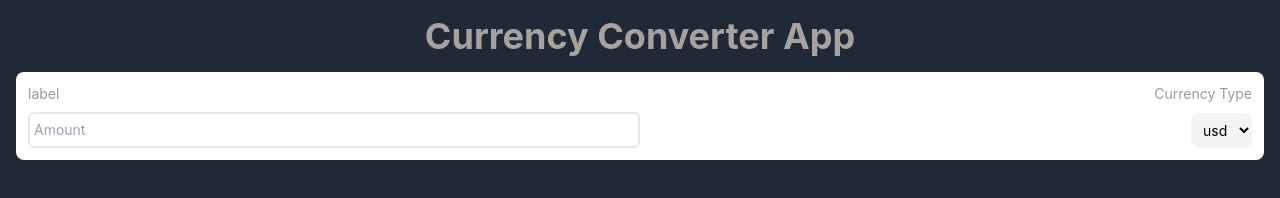
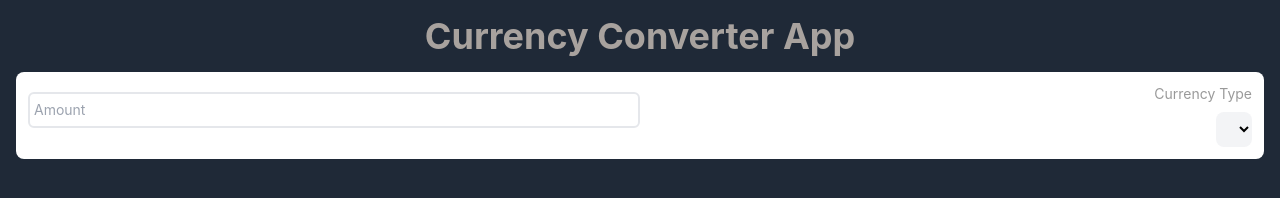
Before and after one commit to chriswilder3/Curreny-Converter-React-App, a React (Vite) app: page / in a window 1280 px wide. Shown: the top 198 px of the page. Built offline with nearby package versions, Linux system fonts and the light colour scheme.

Commit message:
completed InputBox component

```diff
--- a/src/components/InputBox.jsx
+++ b/src/components/InputBox.jsx
@@ -1,31 +1,89 @@
+import { useId } from "react";
 
-function InputBox({ label, extraClasses = "",}) {
+ // In this component, we need to update many things, based
+ // on several things, to know whether these things changed
+ // We will receive these changes as args
 
+
+
+function InputBox({ label,
+                    extraClasses = "",
+                    amount,
+                    onAmountChange,
+                    onCurrencyChange,
+                    currencyOptions = [],
+                    selectCurrency = "usd" ,
+                    amountDisable = false,
+                    currencyDisable = false
+                }
+    ) {
+    // Label is type of currency, ex: usd,inr
+    // extraClasses is for additional styling if needed
+    // amount is number we want to display.
+    // onAmountChange tells us whether amount has been changed,
+    // so that we can do something accordingly
+    // onCurrencyChange also tells us whether currency type
+    // was changed.
+    // currencyOptions is the list of all currency types we
+    // can convert into. for an empty arr. Its obtained from
+    // the API. Then we can loop through it.
+    // selectCurrency is used for changing the currency.
+
+    // Why are we taking so many args? Because remember We
+    // have 2 inputboxes, and when we swap them. We need
+    // to make all such related changes. Also when fetch
+    // data comesback we need to display related results
+    // in another inputbox also. Hence all these args.
+
+    const amountInputFieldId = useId()
+    // This hook generates a unique Id that can be used
+    // is ur programs. But NOTE : Never use
+    // useId for using as keys while looping through list.
 
     return (
         <div className={`bg-white p-3 rounded-lg mt-4 text-sm flex ${extraClasses} `}>
             <div className="w-1/2 flex flex-col">
-                <label  className="text-black/40 mb-2 self-start ">
-                    label
+                <label  htmlFor={amountInputFieldId} className="text-black/40 mb-2 self-start ">
+                    {label}
                 </label>
                 <input
-
+                    id={amountInputFieldId}
                     className="outline-none w-full bg-transparent py-1.5 border-2 rounded-md pl-1"
                     type="number"
-                    placeholder="Amount"
+                    placeholder="Amount" value={amount} disabled={amountDisable}
+                    onChange={ (e) => onAmountChange && onAmountChange( Number(e.target.value))}
+                    // What are we doing above?
+                    // Here whenever amount is written by user, we
+                    // need to trigger something to recalculate
+                    // everything. Hence We invoke here, the onAmountChange defined
+                    // in the parent. And the && ensures that we invoke it
+                    // only if onAmountChange is passed to this box.
                 />
             </div>
             <div className="w-1/2 flex flex-wrap justify-end text-right">
                 <p className="text-black/40 mb-2 w-full">Currency Type</p>
-                <select
-                    className="rounded-lg px-2 py-2 bg-gray-100 cursor-pointer outline-none"
+                <select className="rounded-lg px-2 py-2 bg-gray-100 cursor-pointer outline-none"
+                        value={selectCurrency} disabled={currencyDisable}
+                        onChange={(e)=> onCurrencyChange && onCurrencyChange(e.target.value)}>
+                        // When parent gives back the data, we need to set
+                        // this inputbox's currency type to the received one.
+                        // But what if user selects another? Then we need to
+                        // trigger onCurrencyChange, which is done with onChange
 
-                >
+                        // For displaying the various currency as
+                        // option, we can apply forEach/ map.
+                        // But remember in React, If we need to use
+                        // loops, We must pass some sort of keys to
+                        // not degrade the performance. Here we
+                        // will use index as key. But the element value
+                        // are unique its even better to use than index.
+                        // For DB use, we can use ID as key.
 
-                        <option value="usd" >
-                            usd
-                        </option>
-
+                        {
+                            currencyOptions.map( (curr, index) =>
+                                <option key={index} value={curr} > {curr} </option>
+                            )
+                        }
                 </select>
             </div>
         </div>
```
